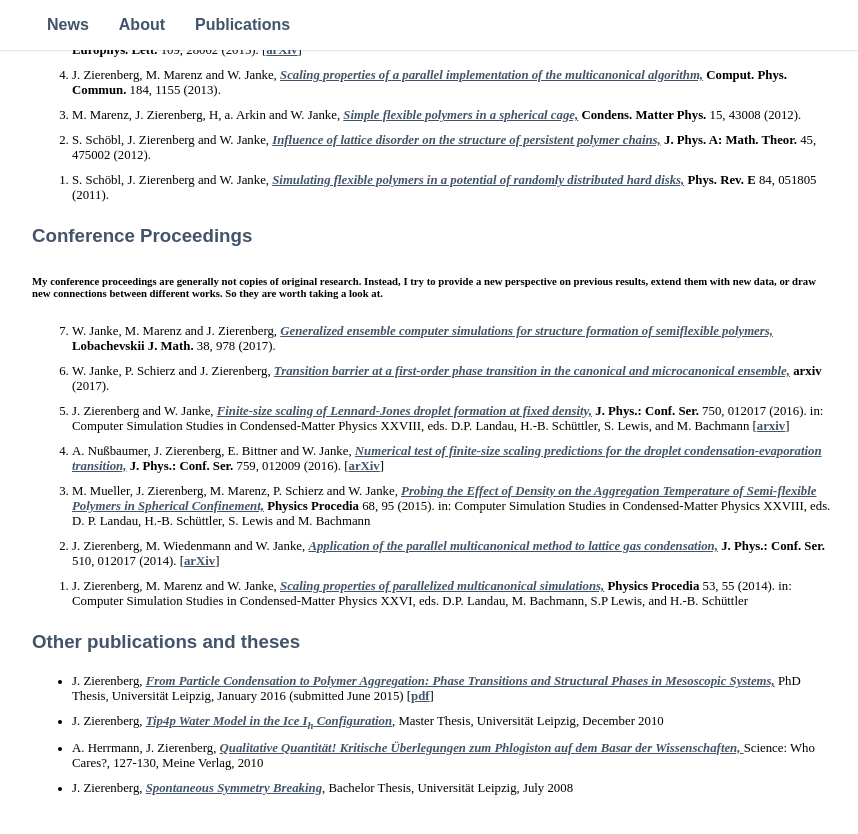
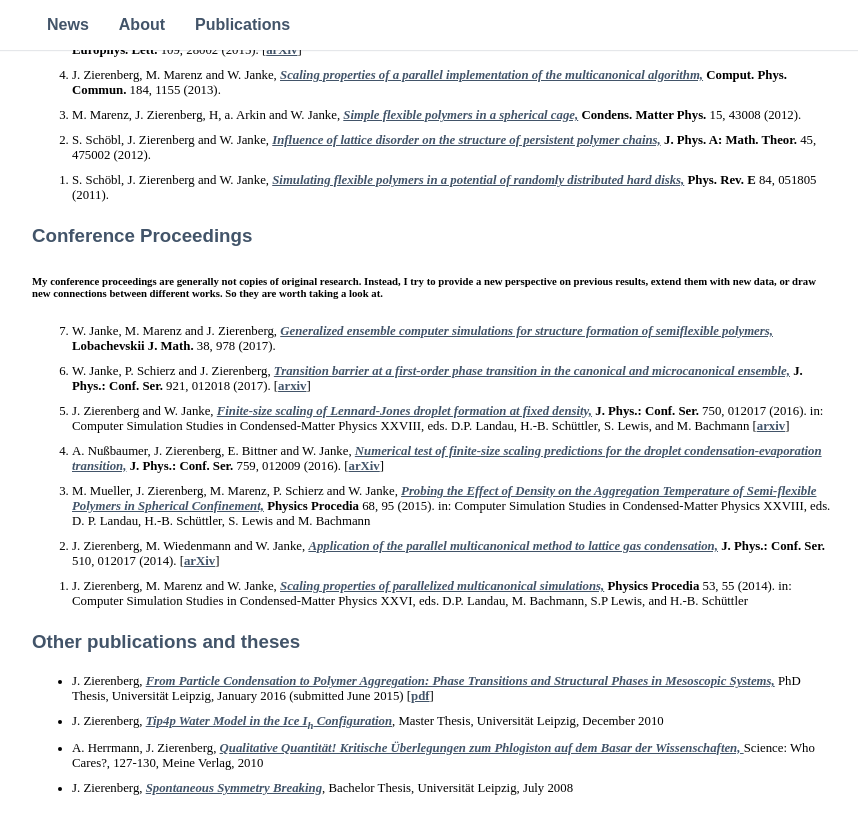
Before and after one commit to zierenberg/zierenberg.github.io, a Jekyll site: the page built from _pages/03_publications.md, in a window 1280 px wide and 900 px high, scrolled down 1000 px. Shown: the top 834 px of the window, without its empty margins (208-1066 px from the left). Built offline with Jekyll 4.4.1, drawn with Linux system fonts in a browser that asks for light colours; some web fonts are replaced.

Commit message:
update proceedings

```diff
--- a/_pages/03_publications.md
+++ b/_pages/03_publications.md
@@ -152,8 +152,9 @@ worth taking a look at.</h6>
 </li>
 
 <li>W. Janke, P. Schierz and J. Zierenberg,
-<pubtitle><a href=" https://arxiv.org/abs/1707.05963"> Transition barrier at a first-order phase transition in the canonical and microcanonical ensemble,</a></pubtitle>
-<journal> arxiv</journal> (2017).
+<pubtitle><a href=" http://iopscience.iop.org/article/10.1088/1742-6596/921/1/012018"> Transition barrier at a first-order phase transition in the canonical and microcanonical ensemble,</a></pubtitle>
+<journal> J. Phys.: Conf. Ser.</journal>  921,  012018 (2017).
+ [<a href="https://arxiv.org/abs/1707.05963">arxiv</a>]
 </li>
 
 <li>J. Zierenberg and W. Janke,
```
Also changed, not shown: 1 other file.
